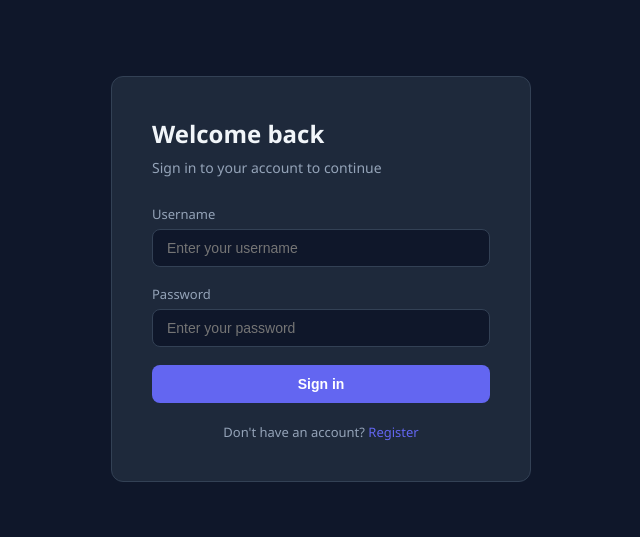
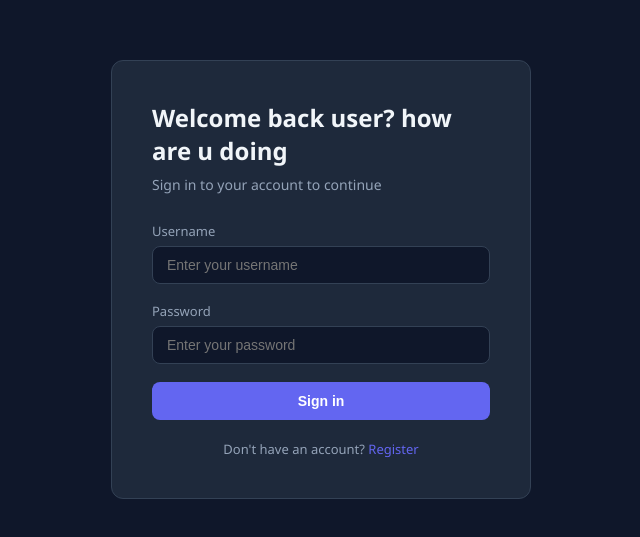
Before and after one commit to rachitakash/test, a plain HTML site: page index.html in a window 1280 px wide. Shown: the part 121-658 px from the top of the page, without its empty margins (319-959 px from the left). Drawn offline with Linux system fonts and the light colour scheme.

Commit message:
Update index.html

```diff
--- a/index.html
+++ b/index.html
@@ -55,7 +55,7 @@
 <!-- LOGIN PAGE -->
 <div id="login-page" class="page active">
   <div class="auth-card">
-    <h1>Welcome back</h1>
+    <h1>Welcome back user? how are u doing</h1>
     <p>Sign in to your account to continue</p>
     <div id="login-error" class="error-msg">Invalid username or password</div>
     <div class="form-group">
```
